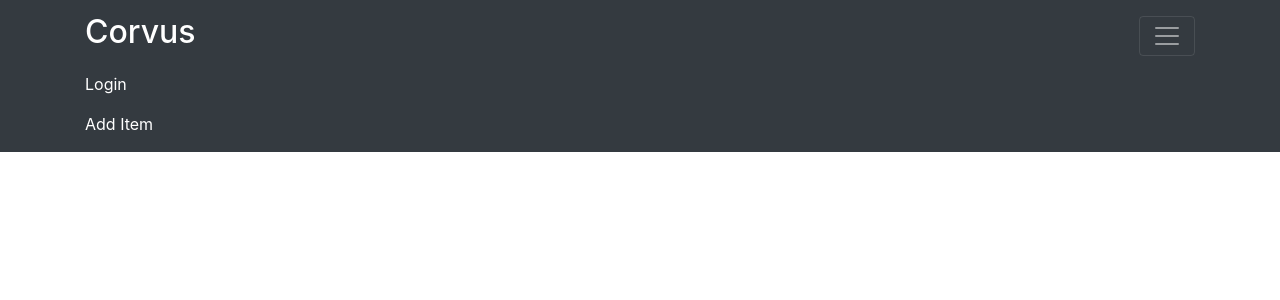
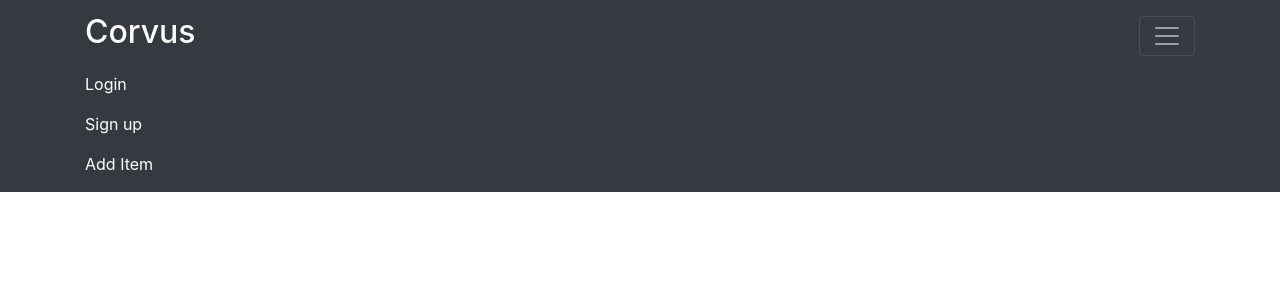
Before and after one commit to CapnQwan/Catalog-Project, a Flask app: page / in a window 1280 px wide, after a click that opens the changed part. Shown: the top 300 px of the page. Run offline with Flask 2, Linux system fonts and the light colour scheme; some libraries are stand-ins or nearby versions.

Commit message:
added hrefs to the header

```diff
--- a/Main.py
+++ b/Main.py
@@ -11,7 +11,7 @@ def homepage():
 def Login():
 	return render_template('Login.html')
 
-@app.route('/Signup')
+@app.route('/signup')
 def Signup():
 	return render_template('Sign_up.html')
 
--- a/Templates/Header.html
+++ b/Templates/Header.html
@@ -14,14 +14,17 @@
 			<div class="row">
 				<nav class="navbar fixed-top navbar-dark bg-dark">
 					<div class="container">
-						<a class="navbar-brand" href="#"><h2>Corvus</h2></a>
+						<a class="navbar-brand" href="/"><h2>Corvus</h2></a>
 						<button class="navbar-toggler" type="button" data-toggle="collapse" data-target="#navbarNav" aria-controls="navbarNav" aria-expanded="false" aria-label="Toggle navigation">
 					    	<span class="navbar-toggler-icon"></span>
 						</button>
 						<div class="collapse navbar-collapse" id="navbarNav">
 					    	<ul class="navbar-nav">
 					      		<li class="nav-item active">
-					        		<a class="nav-link" href="#">Login <span class="sr-only"></span></a>
+					        		<a class="nav-link" href="/login">Login <span class="sr-only"></span></a>
+					      		</li>
+					      		<li class="nav-item active">
+					        		<a class="nav-link" href="/signup">Sign up <span class="sr-only"></span></a>
 					      		</li>
 					      		<li class="nav-item active">
 					        		<a class="nav-link" href="#">Add Item <span class="sr-only"></span></a>
```
